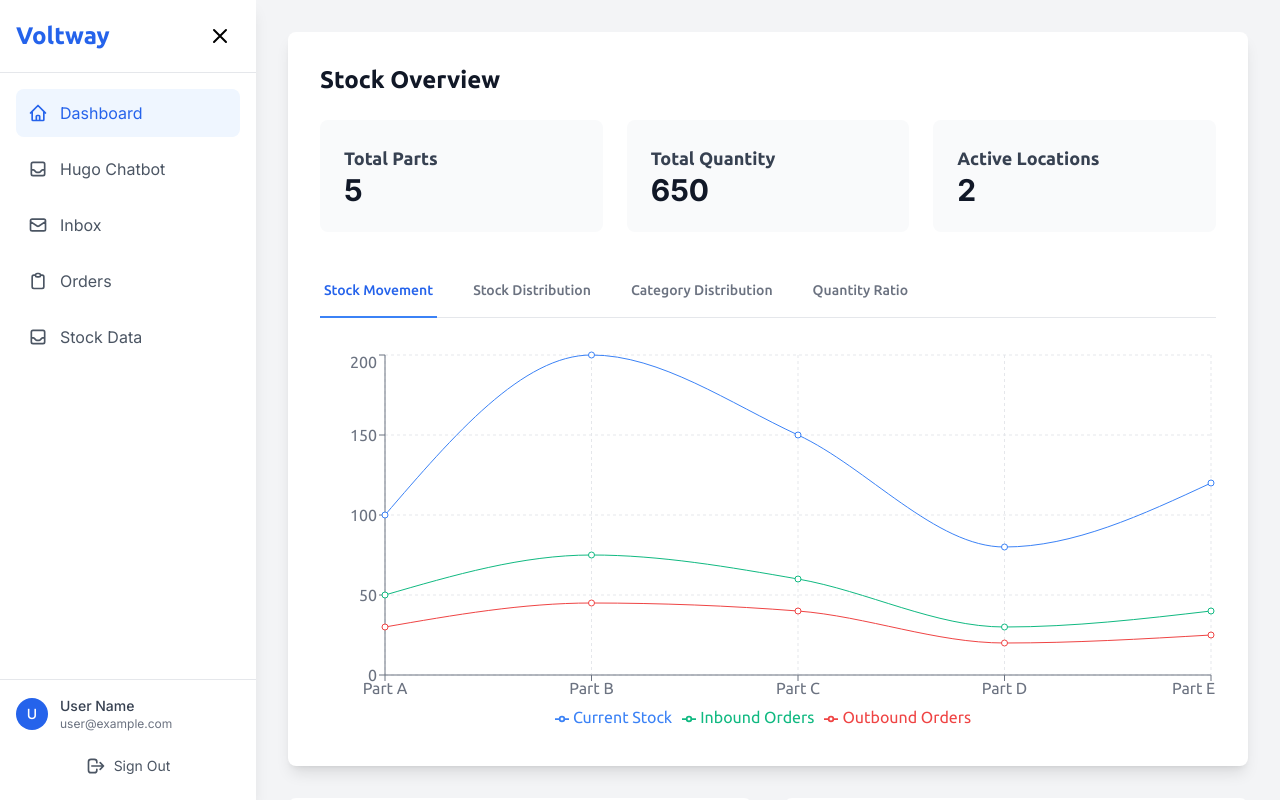
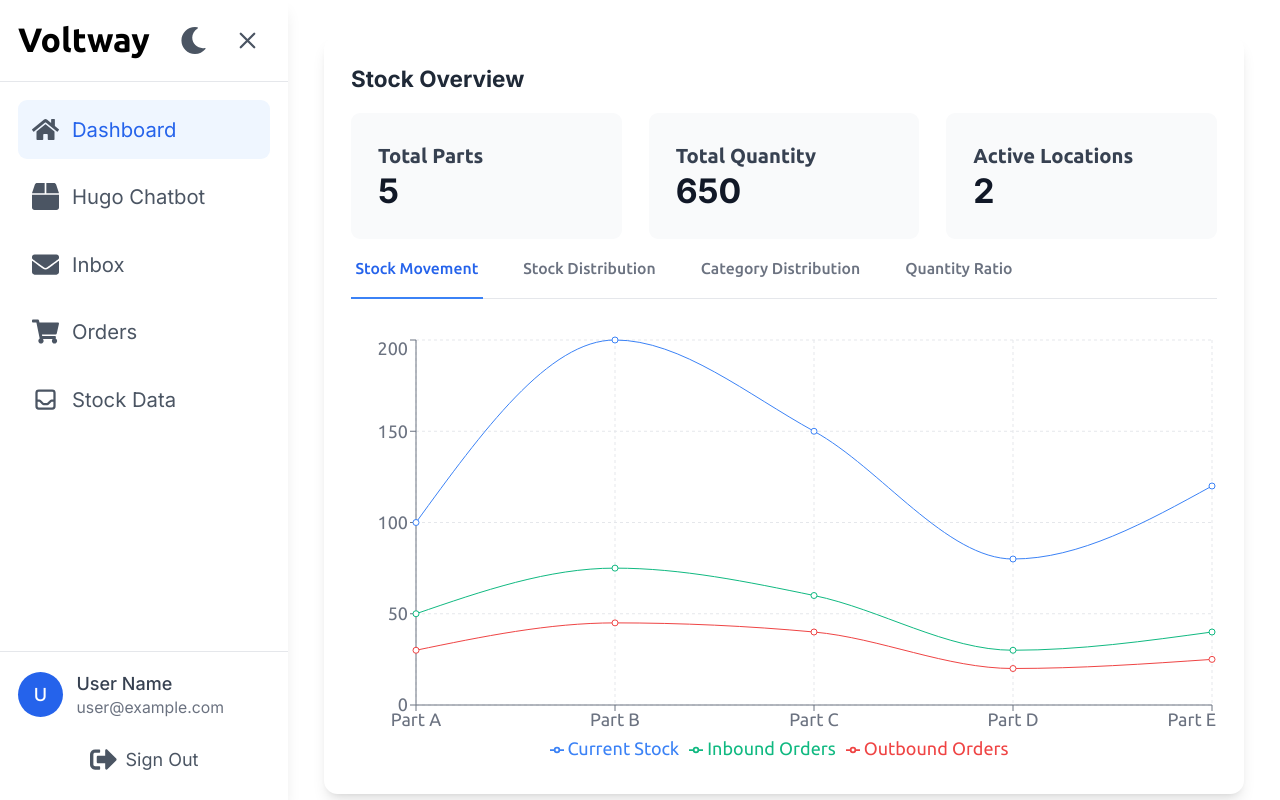
Before and after one commit to DaniaMania/hugo, a React (Create React App) app in the folder frontend/: page /main/dashboard in a window 1280 px wide. Shown: the top 800 px of the page. Built offline with nearby package versions, Linux system fonts and the light colour scheme.

Commit message:
UI updates: Changed fonts to Inter, updated dark mode colors, improved contrast and typography

```diff
--- a/frontend/src/components/Dashboard.js
+++ b/frontend/src/components/Dashboard.js
@@ -131,9 +131,9 @@ function Dashboard() {
     return (
         <div className="space-y-8">
             {/* Stock Overview Section */}
-            <div className="bg-white dark:bg-gray-800 rounded-lg shadow-lg p-8">
-                <h2 className="text-2xl font-bold mb-6 text-gray-900 dark:text-white">Stock Overview</h2>
-                <div className="grid grid-cols-1 md:grid-cols-3 gap-6 mb-8">
+            <div className="bg-white dark:bg-[#282423] rounded-xl shadow-lg p-6 mb-6">
+                <h2 className="text-xl font-bold text-gray-800 dark:text-white mb-4 font-['Inter']">Stock Overview</h2>
+                <div className="grid grid-cols-1 md:grid-cols-3 gap-6">
                     <div className="bg-gray-50 dark:bg-gray-700 p-6 rounded-lg">
                         <h3 className="text-lg font-semibold text-gray-700 dark:text-gray-300">Total Parts</h3>
                         <p className="text-3xl font-bold text-gray-900 dark:text-white">{stockData.length}</p>
@@ -160,8 +160,8 @@ function Dashboard() {
                                 onClick={() => setActiveTab('movement')}
                                 className={`${
                                     activeTab === 'movement'
-                                        ? 'border-blue-500 text-blue-600'
-                                        : 'border-transparent text-gray-500 hover:text-gray-700 hover:border-gray-300'
+                                        ? 'border-blue-500 text-blue-600 dark:text-white'
+                                        : 'border-transparent text-gray-500 dark:text-gray-400 hover:text-gray-700 dark:hover:text-white hover:border-gray-300'
                                 } whitespace-nowrap py-4 px-1 border-b-2 font-medium text-sm`}
                             >
                                 Stock Movement
@@ -170,8 +170,8 @@ function Dashboard() {
                                 onClick={() => setActiveTab('distribution')}
                                 className={`${
                                     activeTab === 'distribution'
-                                        ? 'border-blue-500 text-blue-600'
-                                        : 'border-transparent text-gray-500 hover:text-gray-700 hover:border-gray-300'
+                                        ? 'border-blue-500 text-blue-600 dark:text-white'
+                                        : 'border-transparent text-gray-500 dark:text-gray-400 hover:text-gray-700 dark:hover:text-white hover:border-gray-300'
                                 } whitespace-nowrap py-4 px-1 border-b-2 font-medium text-sm`}
                             >
                                 Stock Distribution
@@ -180,8 +180,8 @@ function Dashboard() {
                                 onClick={() => setActiveTab('category')}
                                 className={`${
                                     activeTab === 'category'
-                                        ? 'border-blue-500 text-blue-600'
-                                        : 'border-transparent text-gray-500 hover:text-gray-700 hover:border-gray-300'
+                                        ? 'border-blue-500 text-blue-600 dark:text-white'
+                                        : 'border-transparent text-gray-500 dark:text-gray-400 hover:text-gray-700 dark:hover:text-white hover:border-gray-300'
                                 } whitespace-nowrap py-4 px-1 border-b-2 font-medium text-sm`}
                             >
                                 Category Distribution
@@ -190,8 +190,8 @@ function Dashboard() {
                                 onClick={() => setActiveTab('ratio')}
                                 className={`${
                                     activeTab === 'ratio'
-                                        ? 'border-blue-500 text-blue-600'
-                                        : 'border-transparent text-gray-500 hover:text-gray-700 hover:border-gray-300'
+                                        ? 'border-blue-500 text-blue-600 dark:text-white'
+                                        : 'border-transparent text-gray-500 dark:text-gray-400 hover:text-gray-700 dark:hover:text-white hover:border-gray-300'
                                 } whitespace-nowrap py-4 px-1 border-b-2 font-medium text-sm`}
                             >
                                 Quantity Ratio
@@ -206,8 +206,8 @@ function Dashboard() {
 
             <div className="grid grid-cols-1 lg:grid-cols-2 gap-8">
                 {/* Reactive Intelligence Section */}
-                <div className="bg-white dark:bg-gray-800 rounded-lg shadow-lg p-8">
-                    <h2 className="text-2xl font-bold mb-6 text-gray-900 dark:text-white">🔔 Reactive Intelligence</h2>
+                <div className="bg-white dark:bg-[#282423] rounded-xl shadow-lg p-6 mb-6">
+                    <h2 className="text-xl font-bold text-gray-800 dark:text-white mb-4 font-['Inter']">🔔 Reactive Intelligence</h2>
                     <div className="space-y-4">
                         {alerts.map((alert, index) => (
                             <div key={index} className={`p-4 rounded-lg ${
@@ -225,8 +225,8 @@ function Dashboard() {
                 </div>
 
                 {/* Email Alerts Section */}
-                <div className="bg-white dark:bg-gray-800 rounded-lg shadow-lg p-8">
-                    <h2 className="text-2xl font-bold mb-6 text-gray-900 dark:text-white">Email Alerts</h2>
+                <div className="bg-white dark:bg-[#282423] rounded-xl shadow-lg p-6">
+                    <h2 className="text-xl font-bold text-gray-800 dark:text-white mb-4 font-['Inter']">Email Alerts</h2>
                     <div className="space-y-4">
                         {emails.map((email, index) => (
                             <div key={index} className={`p-4 rounded-lg border ${
--- a/frontend/src/index.css
+++ b/frontend/src/index.css
@@ -109,41 +109,70 @@
 
   html {
     font-family: 'Inter', sans-serif;
+    font-size: 18px;
   }
 
   h1 {
     font-family: 'Ubuntu', sans-serif;
-    font-size: 2.5rem; /* 40px */
+    font-size: 3.5rem;
     line-height: 1.2;
     font-weight: 700;
+    @apply text-gray-900 dark:text-white;
   }
 
   h2 {
     font-family: 'Ubuntu', sans-serif;
-    font-size: 1.545rem; /* 24.72px - 40px / golden ratio */
+    font-size: 2.163rem;
     line-height: 1.3;
     font-weight: 600;
+    @apply text-gray-800 dark:text-gray-100;
   }
 
   h3 {
     font-family: 'Ubuntu', sans-serif;
-    font-size: 0.955rem; /* 15.28px - 24.72px / golden ratio */
+    font-size: 1.337rem;
     line-height: 1.4;
     font-weight: 500;
+    @apply text-gray-700 dark:text-gray-200;
   }
 
   p {
     font-family: 'Inter', sans-serif;
-    font-size: 1rem; /* 16px */
-    line-height: 1.5;
+    font-size: 1.125rem;
+    line-height: 1.6;
+    @apply text-gray-600 dark:text-gray-300;
+  }
+
+  .text-sm {
+    font-size: 1rem;
+  }
+
+  .text-base {
+    font-size: 1.125rem;
+  }
+
+  .text-lg {
+    font-size: 1.25rem;
+  }
+
+  .text-xl {
+    font-size: 1.5rem;
+  }
+
+  .text-2xl {
+    font-size: 1.875rem;
+  }
+
+  .text-3xl {
+    font-size: 2.25rem;
   }
 }
 
 @layer components {
   .landing-background {
-      @apply bg-landing bg-black
-    ;
+    @apply bg-landing bg-black;
   }
+
   .gradient-text {
     background: linear-gradient(135deg, #1472FF 22%, #FFFFFF 45%, #7BCCFF 72%);
     -webkit-background-clip: text;
@@ -244,6 +273,7 @@ body {
   background-clip: text;
   -webkit-background-clip: text;
   min-height: 100vh;
+  @apply bg-white dark:bg-[#000000];
 }
 
 code {
--- a/frontend/src/pages/Inbox.js
+++ b/frontend/src/pages/Inbox.js
@@ -3,7 +3,7 @@ import React from "react";
 function Inbox() {
     return (
         <div className="p-4">
-            <h1 className="text-2xl font-bold mb-4">Inbox</h1>
+            <h1 className="text-2xl mb-4">Inbox</h1>
             <p>Your inbox content will appear here.</p>
         </div>
     );
--- a/frontend/src/pages/Landing.js
+++ b/frontend/src/pages/Landing.js
@@ -6,7 +6,7 @@ function Landing() {
 
     return (
         <div className="flex flex-col items-center justify-center h-screen w-full landing-background">
-            <h1 className="text-6xl gradient-text">Voltway</h1>
+            <h1 className="text-7xl gradient-text">Voltway</h1>
             <div className="mt-8 space-y-2">
                 <p className="text-1xl font-inter italic text-white">Advanced E-Commerce Level with Efficient Supply Chain Management System</p>
             </div>
--- a/frontend/src/pages/MainPage.js
+++ b/frontend/src/pages/MainPage.js
@@ -1,9 +1,9 @@
 import React, { useState } from "react";
 import { NavLink, Outlet, useNavigate } from "react-router-dom";
-import { useDarkMode } from "../components/DarkModeContext";
+import { FaHome, FaBox, FaEnvelope, FaShoppingCart, FaSignOutAlt, FaSun, FaMoon } from 'react-icons/fa';
 
 function MainPage() {
-    const { isDarkMode, toggleDarkMode } = useDarkMode();
+    const [isDarkMode, setIsDarkMode] = useState(false);
     const [isSidebarOpen, setIsSidebarOpen] = useState(true);
     const navigate = useNavigate();
 
@@ -12,12 +12,18 @@ function MainPage() {
     };
 
     const handleSignOut = () => {
-        // Here you would typically clear any user session/tokens
+        // Clear user session
+        localStorage.removeItem('token');
         navigate('/login');
     };
 
+    const toggleDarkMode = () => {
+        setIsDarkMode(!isDarkMode);
+        document.documentElement.classList.toggle('dark');
+    };
+
     return (
-        <div className={`flex h-screen ${isDarkMode ? "bg-gray-900 text-white" : "bg-gray-100 text-black"}`}>
+        <div className={`flex h-screen ${isDarkMode ? 'dark' : ''}`}>
             {/* Floating Toggle Button */}
             {!isSidebarOpen && (
                 <button
@@ -33,23 +39,36 @@ function MainPage() {
 
             {/* Sidebar */}
             <div
-                className={`fixed top-0 left-0 h-full bg-white dark:bg-gray-800 shadow-lg transform transition-transform duration-300 ease-in-out z-40 ${
+                className={`fixed top-0 left-0 h-full bg-white dark:bg-[#000000] shadow-lg transform transition-transform duration-300 ease-in-out z-40 ${
                     isSidebarOpen ? 'translate-x-0' : '-translate-x-full'
                 }`}
             >
                 <div className="flex flex-col h-full w-64">
                     {/* Sidebar Header */}
-                    <div className="flex items-center justify-between p-4 border-b dark:border-gray-700">
-                        <h1 className="text-2xl font-bold text-blue-600 dark:text-blue-400 font-['Ubuntu']">Voltway</h1>
+                    <div className="flex items-center justify-between p-4 border-b dark:border-gray-800">
+                        <h1 className="text-3xl font-bold text-black dark:bg-[linear-gradient(135deg,#1472FF_22%,#FFFFFF_45%,#7BCCFF_72%)] dark:bg-clip-text dark:text-transparent font-['Ubuntu']">Voltway</h1>
+                        <div className="flex items-center space-x-2">
+                            <button
+                                onClick={toggleDarkMode}
+                                className="p-2 rounded-lg hover:bg-gray-100 dark:hover:bg-gray-800 transition-colors duration-200"
+                                aria-label={isDarkMode ? "Switch to light mode" : "Switch to dark mode"}
+                            >
+                                {isDarkMode ? (
+                                    <FaSun className="h-6 w-6 text-yellow-400" />
+                                ) : (
+                                    <FaMoon className="h-6 w-6 text-gray-600" />
+                                )}
+                            </button>
                             <button
                                 onClick={toggleSidebar}
-                            className="p-2 rounded-lg hover:bg-gray-100 dark:hover:bg-gray-700 transition-colors duration-200"
+                                className="p-2 rounded-lg hover:bg-gray-100 dark:hover:bg-gray-800 transition-colors duration-200"
                                 aria-label="Close sidebar"
                             >
-                            <svg xmlns="http://www.w3.org/2000/svg" className="h-6 w-6" fill="none" viewBox="0 0 24 24" stroke="currentColor">
+                                <svg xmlns="http://www.w3.org/2000/svg" className="h-6 w-6 text-gray-600 dark:text-white" fill="none" viewBox="0 0 24 24" stroke="currentColor">
                                     <path strokeLinecap="round" strokeLinejoin="round" strokeWidth={2} d="M6 18L18 6M6 6l12 12" />
                                 </svg>
                             </button>
+                        </div>
                     </div>
 
                     {/* Navigation Links */}
@@ -59,15 +78,13 @@ function MainPage() {
                             className={({ isActive }) =>
                                 `flex items-center p-3 rounded-lg transition-colors duration-200 ${
                                     isActive
-                                        ? 'bg-blue-50 dark:bg-blue-900/20 text-blue-600 dark:text-blue-400'
-                                        : 'text-gray-600 dark:text-gray-300 hover:bg-gray-100 dark:hover:bg-gray-700'
+                                        ? 'bg-blue-50 dark:bg-gray-800 text-blue-600 dark:text-blue-400'
+                                        : 'text-gray-600 dark:text-gray-300 hover:bg-gray-100 dark:hover:bg-gray-800'
                                 }`
                             }
                         >
-                            <svg xmlns="http://www.w3.org/2000/svg" className="h-5 w-5 mr-3" fill="none" viewBox="0 0 24 24" stroke="currentColor">
-                                <path strokeLinecap="round" strokeLinejoin="round" strokeWidth={2} d="M3 12l2-2m0 0l7-7 7 7M5 10v10a1 1 0 001 1h3m10-11l2 2m-2-2v10a1 1 0 01-1 1h-3m-6 0a1 1 0 001-1v-4a1 1 0 011-1h2a1 1 0 011 1v4a1 1 0 001 1m-6 0h6" />
-                            </svg>
-                            <span className="font-['Inter']">Dashboard</span>
+                            <FaHome className="w-6 h-6 mr-3 text-gray-600 dark:text-white" />
+                            <span className="text-lg font-['Inter']">Dashboard</span>
                         </NavLink>
 
                         <NavLink
@@ -75,45 +92,39 @@ function MainPage() {
                             className={({ isActive }) =>
                                 `flex items-center p-3 rounded-lg transition-colors duration-200 ${
                                     isActive
-                                        ? 'bg-blue-50 dark:bg-blue-900/20 text-blue-600 dark:text-blue-400'
-                                        : 'text-gray-600 dark:text-gray-300 hover:bg-gray-100 dark:hover:bg-gray-700'
+                                        ? 'bg-blue-50 dark:bg-gray-800 text-blue-600 dark:text-blue-400'
+                                        : 'text-gray-600 dark:text-gray-300 hover:bg-gray-100 dark:hover:bg-gray-800'
                                 }`
                             }
                         >
-                            <svg xmlns="http://www.w3.org/2000/svg" className="h-5 w-5 mr-3" fill="none" viewBox="0 0 24 24" stroke="currentColor">
-                                <path strokeLinecap="round" strokeLinejoin="round" strokeWidth={2} d="M20 13V6a2 2 0 00-2-2H6a2 2 0 00-2 2v7m16 0v5a2 2 0 01-2 2H6a2 2 0 01-2-2v-5m16 0h-2.586a1 1 0 00-.707.293l-2.414 2.414a1 1 0 01-.707.293h-3.172a1 1 0 01-.707-.293l-2.414-2.414A1 1 0 006.586 13H4" />
-                            </svg>
-                            <span className="font-['Inter']">Hugo Chatbot</span>
+                            <FaBox className="w-6 h-6 mr-3 text-gray-600 dark:text-white" />
+                            <span className="text-lg font-['Inter']">Hugo Chatbot</span>
                         </NavLink>
                         <NavLink
                             to="/main/inbox"
                             className={({ isActive }) =>
                                 `flex items-center p-3 rounded-lg transition-colors duration-200 ${
                                     isActive
-                                        ? 'bg-blue-50 dark:bg-blue-900/20 text-blue-600 dark:text-blue-400'
-                                        : 'text-gray-600 dark:text-gray-300 hover:bg-gray-100 dark:hover:bg-gray-700'
+                                        ? 'bg-blue-50 dark:bg-gray-800 text-blue-600 dark:text-blue-400'
+                                        : 'text-gray-600 dark:text-gray-300 hover:bg-gray-100 dark:hover:bg-gray-800'
                                 }`
                             }
                         >
-                            <svg xmlns="http://www.w3.org/2000/svg" className="h-5 w-5 mr-3" fill="none" viewBox="0 0 24 24" stroke="currentColor">
-                                <path strokeLinecap="round" strokeLinejoin="round" strokeWidth={2} d="M3 8l7.89 5.26a2 2 0 002.22 0L21 8M5 19h14a2 2 0 002-2V7a2 2 0 00-2-2H5a2 2 0 00-2 2v10a2 2 0 002 2z" />
-                            </svg>
-                            <span className="font-['Inter']">Inbox</span>
+                            <FaEnvelope className="w-6 h-6 mr-3 text-gray-600 dark:text-white" />
+                            <span className="text-lg font-['Inter']">Inbox</span>
                         </NavLink>
                         <NavLink
                             to="/main/orders"
                             className={({ isActive }) =>
                                 `flex items-center p-3 rounded-lg transition-colors duration-200 ${
                                     isActive
-                                        ? 'bg-blue-50 dark:bg-blue-900/20 text-blue-600 dark:text-blue-400'
-                                        : 'text-gray-600 dark:text-gray-300 hover:bg-gray-100 dark:hover:bg-gray-700'
+                                        ? 'bg-blue-50 dark:bg-gray-800 text-blue-600 dark:text-blue-400'
+                                        : 'text-gray-600 dark:text-gray-300 hover:bg-gray-100 dark:hover:bg-gray-800'
                                 }`
                             }
                         >
-                            <svg xmlns="http://www.w3.org/2000/svg" className="h-5 w-5 mr-3" fill="none" viewBox="0 0 24 24" stroke="currentColor">
-                                <path strokeLinecap="round" strokeLinejoin="round" strokeWidth={2} d="M9 5H7a2 2 0 00-2 2v12a2 2 0 002 2h10a2 2 0 002-2V7a2 2 0 00-2-2h-2M9 5a2 2 0 002 2h2a2 2 0 002-2M9 5a2 2 0 012-2h2a2 2 0 012 2" />
-                            </svg>
-                            <span className="font-['Inter']">Orders</span>
+                            <FaShoppingCart className="w-6 h-6 mr-3 text-gray-600 dark:text-white" />
+                            <span className="text-lg font-['Inter']">Orders</span>
                         </NavLink>
 
                         <NavLink
@@ -121,38 +132,36 @@ function MainPage() {
                             className={({ isActive }) =>
                                 `flex items-center p-3 rounded-lg transition-colors duration-200 ${
                                     isActive
-                                        ? 'bg-blue-50 dark:bg-blue-900/20 text-blue-600 dark:text-blue-400'
-                                        : 'text-gray-600 dark:text-gray-300 hover:bg-gray-100 dark:hover:bg-gray-700'
+                                        ? 'bg-blue-50 dark:bg-gray-800 text-blue-600 dark:text-blue-400'
+                                        : 'text-gray-600 dark:text-gray-300 hover:bg-gray-100 dark:hover:bg-gray-800'
                                 }`
                             }
                         >
-                            <svg xmlns="http://www.w3.org/2000/svg" className="h-5 w-5 mr-3" fill="none" viewBox="0 0 24 24" stroke="currentColor">
+                            <svg xmlns="http://www.w3.org/2000/svg" className="h-6 w-6 mr-3 text-gray-600 dark:text-white" fill="none" viewBox="0 0 24 24" stroke="currentColor">
                                 <path strokeLinecap="round" strokeLinejoin="round" strokeWidth={2} d="M20 13V6a2 2 0 00-2-2H6a2 2 0 00-2 2v7m16 0v5a2 2 0 01-2 2H6a2 2 0 01-2-2v-5m16 0h-2.586a1 1 0 00-.707.293l-2.414 2.414a1 1 0 01-.707.293h-3.172a1 1 0 01-.707-.293l-2.414-2.414A1 1 0 006.586 13H4" />
                             </svg>
-                            <span className="font-['Inter']">Stock Data</span>
+                            <span className="text-lg font-['Inter']">Stock Data</span>
                         </NavLink>
                     </nav>
 
                     {/* Sidebar Footer */}
-                    <div className="p-4 border-t dark:border-gray-700">
+                    <div className="p-4 border-t dark:border-gray-800">
                         <div className="flex items-center justify-between mb-4">
                             <div className="flex items-center space-x-3">
-                                <div className="w-8 h-8 rounded-full bg-blue-600 flex items-center justify-center text-white">
-                                    <span className="text-sm font-medium font-['Inter']">U</span>
+                                <div className="w-10 h-10 rounded-full bg-blue-600 flex items-center justify-center text-white">
+                                    <span className="text-base font-medium font-['Inter']">U</span>
                                 </div>
                                 <div>
-                                    <p className="text-sm font-medium text-gray-700 dark:text-gray-300 font-['Inter']">User Name</p>
-                                    <p className="text-xs text-gray-500 dark:text-gray-400 font-['Inter']">user@example.com</p>
+                                    <p className="text-base font-medium text-gray-700 dark:text-gray-300 font-['Inter']">User Name</p>
+                                    <p className="text-sm text-gray-500 dark:text-gray-400 font-['Inter']">user@example.com</p>
                                 </div>
                             </div>
                         </div>
                         <button
                             onClick={handleSignOut}
-                            className="w-full flex items-center justify-center p-2 text-sm text-gray-600 dark:text-gray-300 hover:text-red-600 dark:hover:text-red-400 hover:bg-red-50 dark:hover:bg-red-900/20 rounded-lg transition-colors duration-200 font-['Inter']"
+                            className="w-full flex items-center justify-center p-2 text-base text-gray-600 dark:text-gray-300 hover:text-red-600 dark:hover:text-red-400 hover:bg-red-50 dark:hover:bg-gray-800 rounded-lg transition-colors duration-200 font-['Inter']"
                         >
-                            <svg xmlns="http://www.w3.org/2000/svg" className="h-5 w-5 mr-2" fill="none" viewBox="0 0 24 24" stroke="currentColor">
-                                <path strokeLinecap="round" strokeLinejoin="round" strokeWidth={2} d="M17 16l4-4m0 0l-4-4m4 4H7m6 4v1a3 3 0 01-3 3H6a3 3 0 01-3-3V7a3 3 0 013-3h4a3 3 0 013 3v1" />
-                            </svg>
+                            <FaSignOutAlt className="w-6 h-6 mr-2 text-gray-600 dark:text-white" />
                             Sign Out
                         </button>
                     </div>
```
Also changed, not shown: frontend/config-overrides.js (added, +13 -0 lines), frontend/package.json (+13 -3 lines), 2 other files (tests, documents, lock files or other folders). Lines whose indentation alone changed are shown as unchanged.
